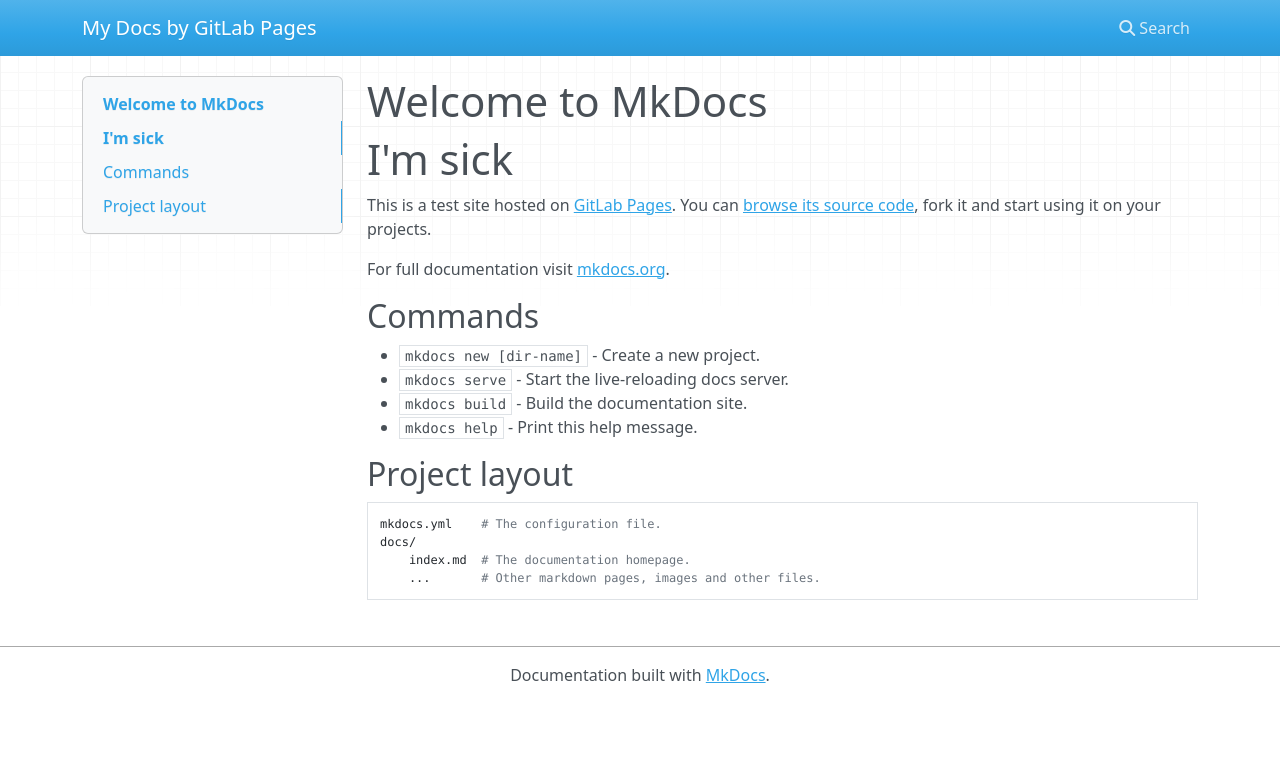
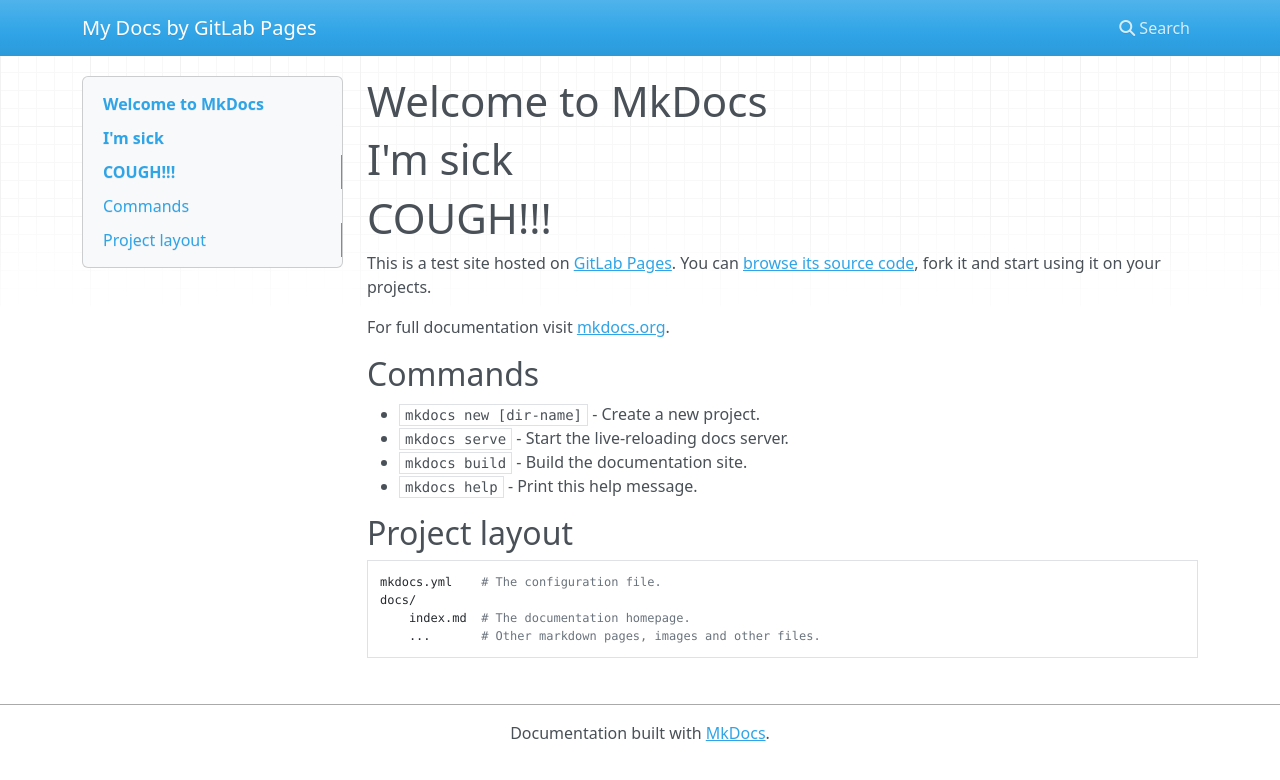
Before and after one commit to Sahielxs/Bootcamp2023-Soman-Karan, an MkDocs documentation site: the page built from docs/index.md, in a window 1280 px wide. Shown: the top 780 px of the page. Built offline with MkDocs 1.6.1, drawn with Linux system fonts in a browser that asks for light colours; nearby versions of some CDN libraries.

Commit message:
Cloud -> PC

```diff
--- a/docs/index.md
+++ b/docs/index.md
@@ -1,5 +1,6 @@
 # Welcome to MkDocs
 # I'm sick
+# COUGH!!!
 This is a test site hosted on [GitLab Pages](https://pages.gitlab.io). You can
 [browse its source code](https://gitlab.com/pages/mkdocs), fork it and start
 using it on your projects.
```
